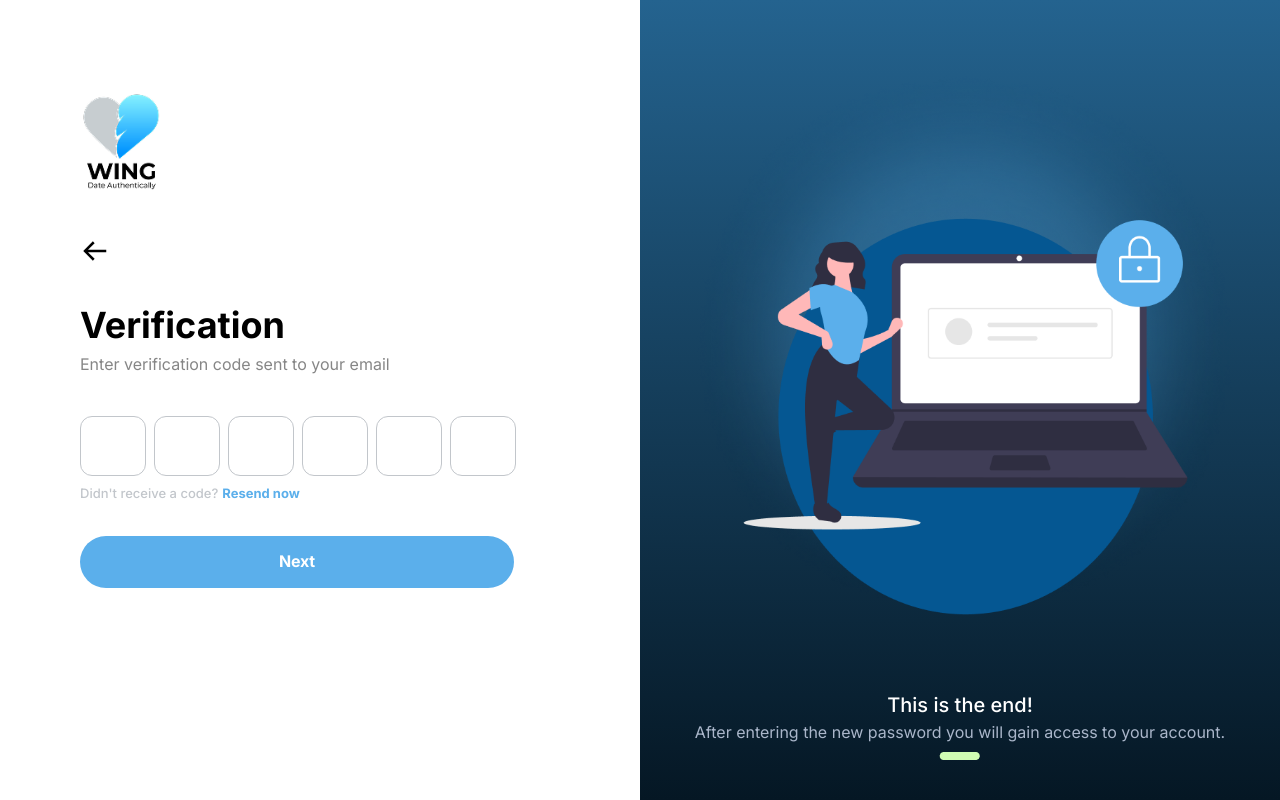
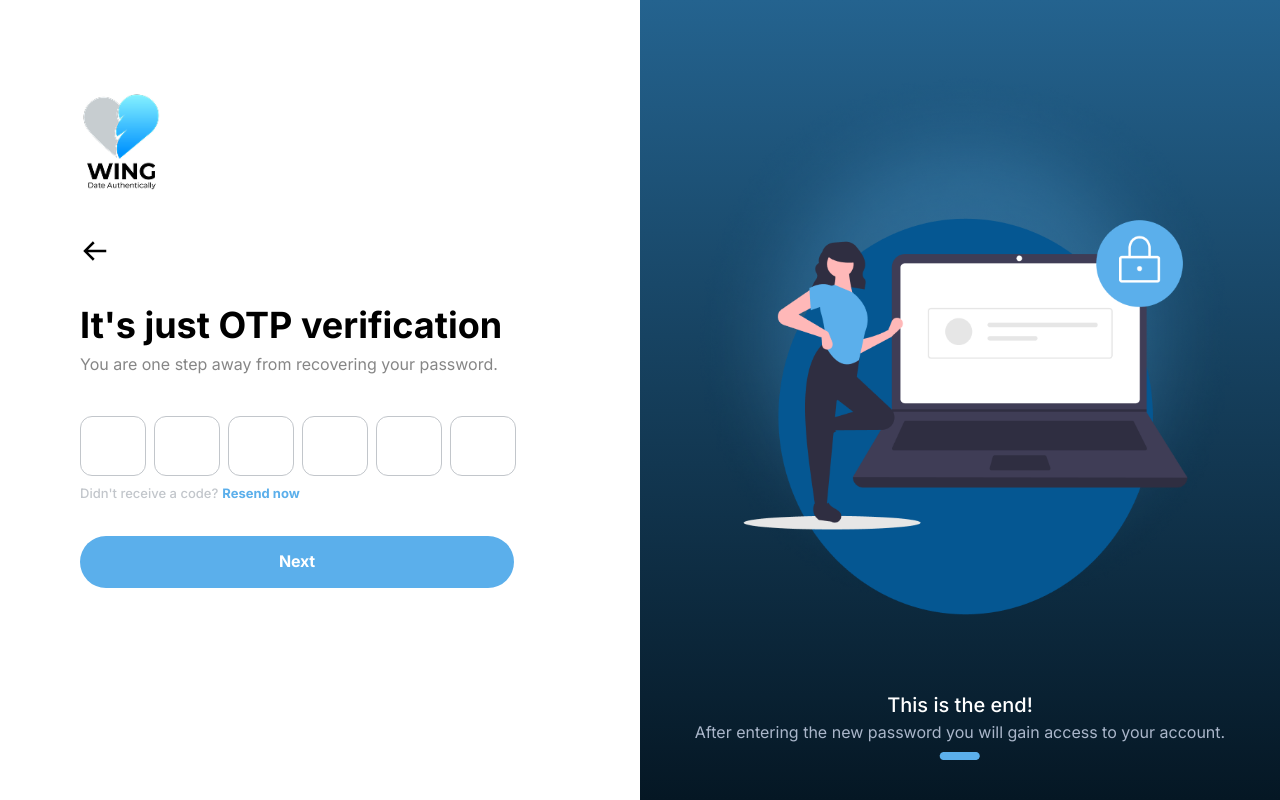
Before and after one commit to dignitestudios-dev/Wing-Admin, a React (Vite) app: page /auth/verify-otp in a window 1280 px wide. Built offline with nearby package versions, Linux system fonts and the light colour scheme.

Commit message:
updated onboarding text

```diff
--- a/index.html
+++ b/index.html
@@ -9,7 +9,7 @@
       rel="stylesheet"
     />
 
-    <title>Your Project Name</title>
+    <title>Wing - Admin Panel</title>
   </head>
   <body>
     <div id="root"></div>
--- a/src/pages/authentication/ForgotPassword.jsx
+++ b/src/pages/authentication/ForgotPassword.jsx
@@ -39,8 +39,7 @@
               Forgot Password
             </h1>
             <p className="w-[90%] font-normal text-[16px] text-black leading-[21.6px] tracking-[-1.2px]">
-              Enter your email to reset your password and swiftly resume your
-              experience.
+              You can get them back easily.
             </p>
           </div>
 
--- a/src/pages/authentication/VerifyOtp.jsx
+++ b/src/pages/authentication/VerifyOtp.jsx
@@ -36,9 +36,11 @@
         </button>
 
         <div className="w-full flex justify-start items-start flex-col">
-          <h1 className="text-[36px] font-bold text-black ">Verification</h1>
+          <h1 className="text-[36px] font-bold text-black ">
+            It's just OTP verification
+          </h1>
           <p className="font-normal text-[16px] text-[#868686] ">
-            Enter verification code sent to your email
+            You are one step away from recovering your password.{" "}
           </p>
         </div>
 
```
Also changed, not shown: src/assets/Pill.png, src/assets/Pill2.png (added).
